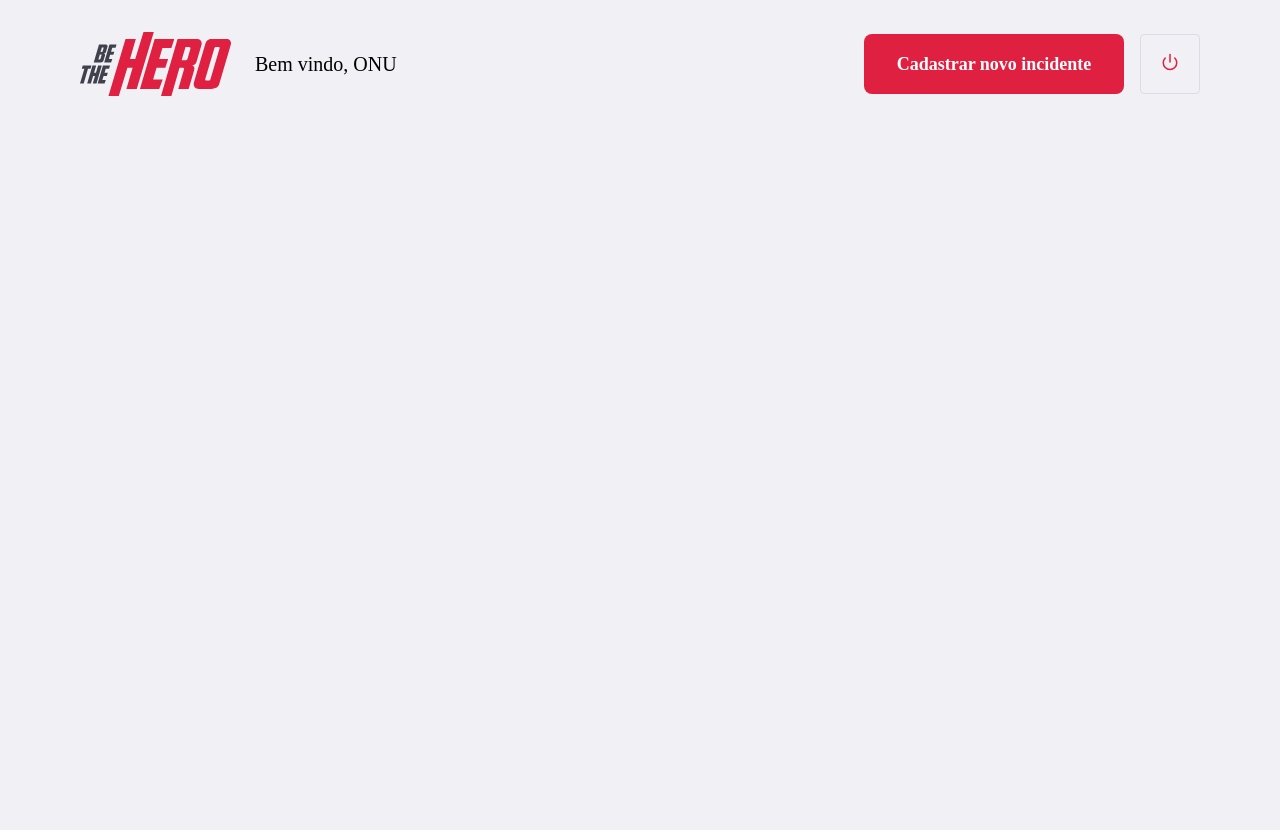
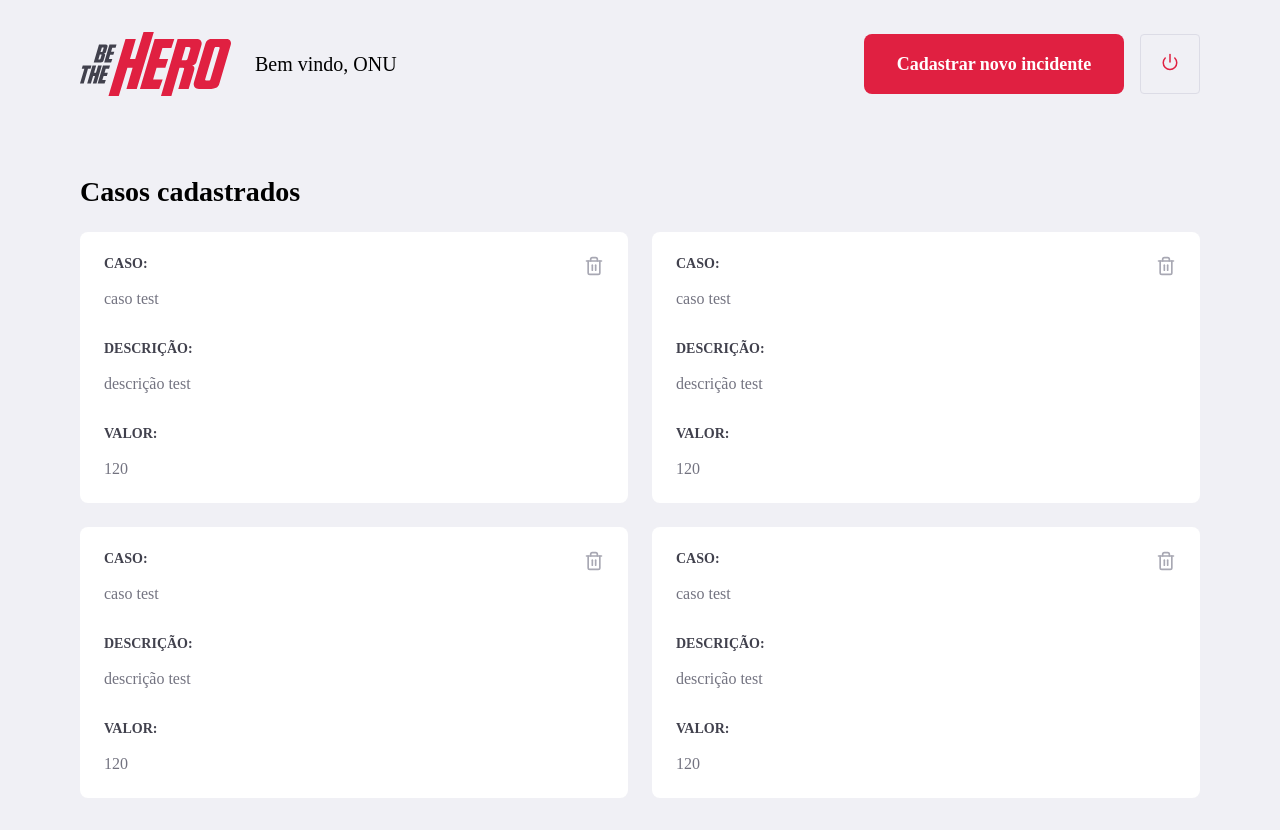
Before and after one commit to ifilipe-lype/be-the-hero, a React (Create React App) app in the folder web/: page /profile in a window 1280 px wide. Before the commit the page ends 800 px from the top, so only its background shows below. Built offline with nearby package versions, Linux system fonts and the light colour scheme.

Commit message:
finish profile page structure and style

```diff
--- a/web/src/pages/Profile/index.js
+++ b/web/src/pages/Profile/index.js
@@ -1,6 +1,6 @@
 import React from "react";
 import { Link } from "react-router-dom";
-import { FiPower } from "react-icons/fi";
+import { FiPower, FiTrash2 } from "react-icons/fi";
 
 import logoImg from "../../assets/logo.svg"
 
@@ -20,6 +20,58 @@ export default function Profile(){
                     <FiPower size={18} color="#E02041" />
                 </button>
             </header>
+
+            <h1>Casos cadastrados</h1>
+            <ul>
+                <li>
+                    <strong>CASO:</strong>
+                    <p>caso test</p>
+                    <strong>DESCRIÇÃO:</strong>
+                    <p>descrição test</p>
+                    <strong>VALOR:</strong>
+                    <p>120</p>
+
+                    <button>
+                        <FiTrash2 size={20} color="#a8a8b3" />
+                    </button>
+                </li>
+                <li>
+                    <strong>CASO:</strong>
+                    <p>caso test</p>
+                    <strong>DESCRIÇÃO:</strong>
+                    <p>descrição test</p>
+                    <strong>VALOR:</strong>
+                    <p>120</p>
+
+                    <button>
+                        <FiTrash2 size={20} color="#a8a8b3" />
+                    </button>
+                </li>
+                <li>
+                    <strong>CASO:</strong>
+                    <p>caso test</p>
+                    <strong>DESCRIÇÃO:</strong>
+                    <p>descrição test</p>
+                    <strong>VALOR:</strong>
+                    <p>120</p>
+
+                    <button>
+                        <FiTrash2 size={20} color="#a8a8b3" />
+                    </button>
+                </li>
+                <li>
+                    <strong>CASO:</strong>
+                    <p>caso test</p>
+                    <strong>DESCRIÇÃO:</strong>
+                    <p>descrição test</p>
+                    <strong>VALOR:</strong>
+                    <p>120</p>
+
+                    <button>
+                        <FiTrash2 size={20} color="#a8a8b3" />
+                    </button>
+                </li>
+            </ul>
         </div>
     )
 }
--- a/web/src/pages/Profile/style.css
+++ b/web/src/pages/Profile/style.css
@@ -38,3 +38,51 @@
 .profile-container header button:hover {
     border-color: #999;
 }
+
+.profile-container h1 {
+    margin-top: 80px;
+    margin-bottom: 24px;
+}
+
+.profile-container ul {
+    display: grid;
+    grid-template-columns: repeat(2, 1fr);
+    grid-gap: 24px;
+    list-style: none;
+}
+
+.profile-container ul li {
+    position: relative;
+    background-color: #FFF;
+    padding: 24px;
+    border-radius: 8px;
+}
+
+.profile-container ul li button {
+    position: absolute;
+    top: 24px;
+    right: 24px;
+    background-color: transparent;
+    border: none;
+    transition: opacity 0.2s;
+}
+
+.profile-container ul li button:hover {
+    opacity: 0.8;
+}
+
+.profile-container ul li strong {
+    display: block;
+    margin-bottom: 16px;
+    color: #41414d;
+}
+
+.profile-container ul li p + strong {
+    margin-top: 32px;
+}
+
+.profile-container ul li p {
+    font-size: 16px;
+    line-height: 21px;
+    color: #737380;
+}
```
